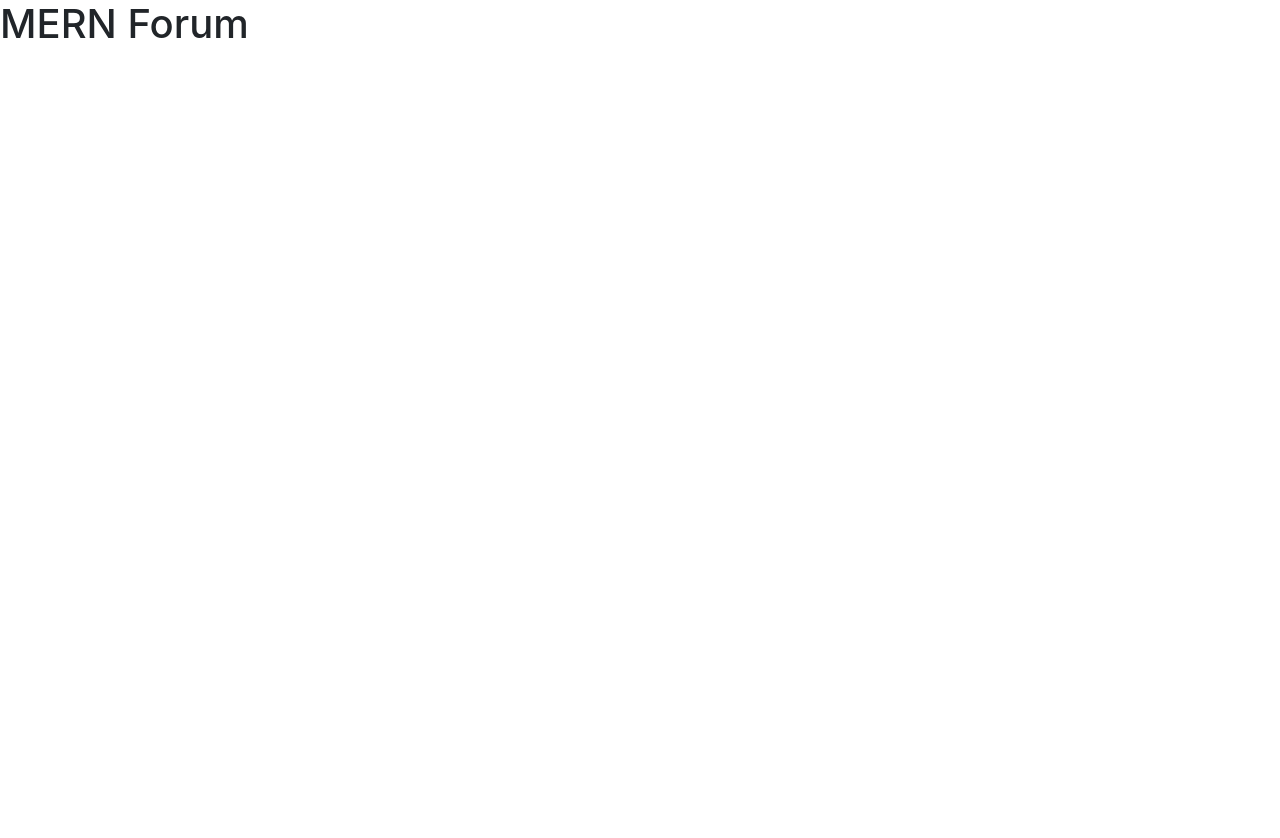
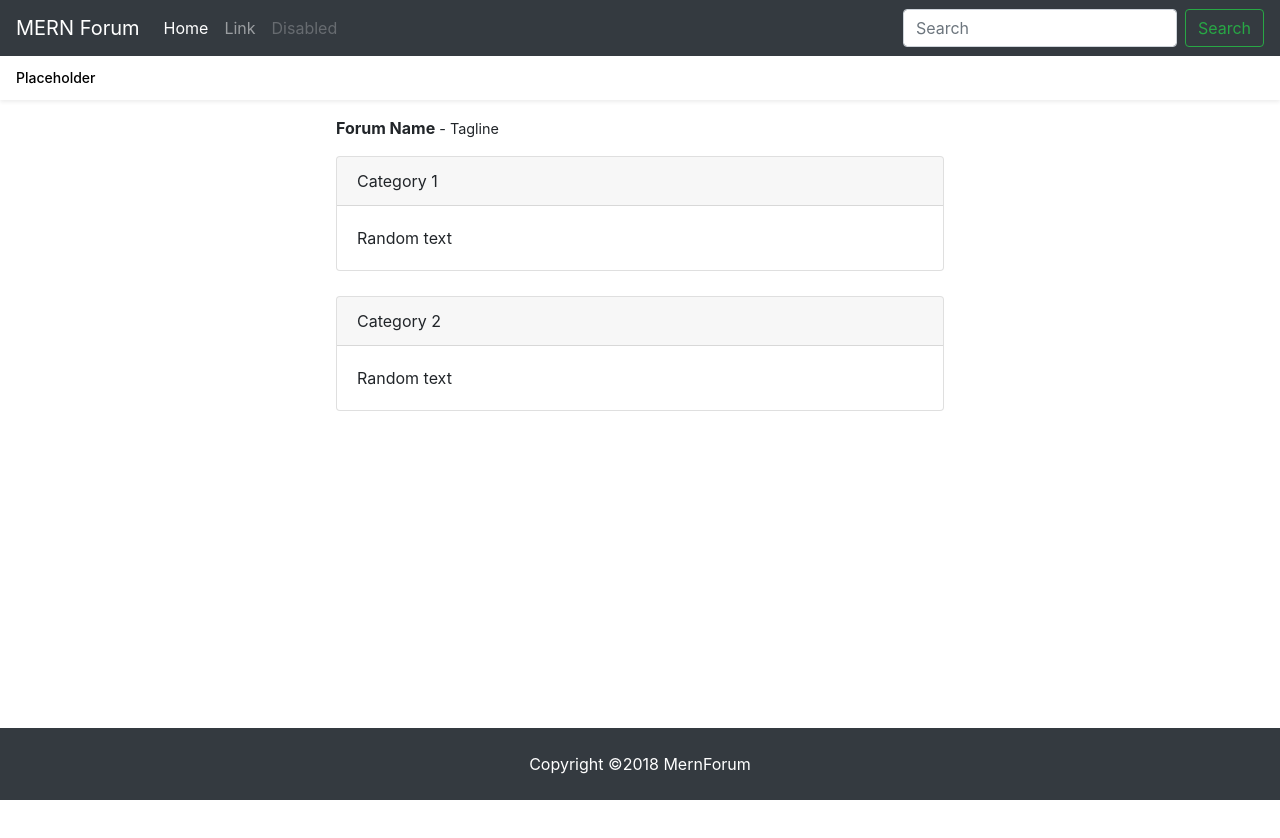
Before and after one commit to AverageDemo/mern-forum, a React (Create React App) app in the folder client/: page / in a window 1280 px wide. Shown: the top 838 px of the page. After the commit the page ends 800 px from the top, so only its background shows below. Built offline with nearby package versions, Linux system fonts and the light colour scheme.

Commit message:
Started adding a really poor intercace (I don't do design)

```diff
--- a/client/src/App.css
+++ b/client/src/App.css
@@ -1,5 +1,5 @@
 body {
-    min-height: 75rem;
+    min-height: 100vh;
 }
 .container {
     max-width: 50%;
@@ -54,3 +54,16 @@ body {
 .lh-150 {
     line-height: 1.5;
 }
+.forum-banner-name {
+    font-size: 1em;
+    font-weight: bold;
+}
+.forum-banner-tag {
+    font-size: 0.9em;
+}
+.nav-scroller > .nav > .nav-link {
+    color: #000 !important;
+}
+.content-box {
+    min-height: 100vh;
+}
--- a/client/src/App.js
+++ b/client/src/App.js
@@ -1,11 +1,20 @@
 import React, { Component } from "react";
+
+import Navbar from "./components/layout/Navbar";
+import Footer from "./components/layout/Footer";
+import Landing from "./components/layout/Landing";
+
 import "./App.css";
 
 class App extends Component {
     render() {
         return (
             <div className="App">
-                <h1>MERN Forum</h1>
+                <div className="d-flex flex-column content-box">
+                    <Navbar />
+                    <Landing />
+                    <Footer />
+                </div>
             </div>
         );
     }
--- /dev/null
+++ b/client/src/components/layout/Footer.js
@@ -0,0 +1,9 @@
+import React from "react";
+
+export default function Footer() {
+    return (
+        <footer className="bg-dark text-white mt-5 p-4 text-center">
+            Copyright &copy;{new Date().getFullYear()} MernForum
+        </footer>
+    );
+}
--- /dev/null
+++ b/client/src/components/layout/Landing.js
@@ -0,0 +1,26 @@
+import React, { Component } from "react";
+
+class Landing extends Component {
+    render() {
+        return (
+            <main role="main" className="container flex-fill p-3">
+                <p className="mb-3">
+                    <span className="forum-banner-name">Forum Name</span>
+                    <span className="forum-banner-tag"> - Tagline</span>
+                </p>
+
+                <div className="card">
+                    <div className="card-header">Category 1</div>
+                    <div className="card-body">Random text</div>
+                </div>
+
+                <div className="card">
+                    <div className="card-header">Category 2</div>
+                    <div className="card-body">Random text</div>
+                </div>
+            </main>
+        );
+    }
+}
+
+export default Landing;
--- /dev/null
+++ b/client/src/components/layout/Navbar.js
@@ -0,0 +1,57 @@
+import React, { Component } from "react";
+
+class Navbar extends Component {
+    render() {
+        return (
+            <div>
+                <nav className="navbar navbar-expand-md navbar-dark bg-dark">
+                    <a className="navbar-brand text-white">MERN Forum</a>
+                    <button
+                        className="navbar-toggler"
+                        type="button"
+                        data-toggle="collapse"
+                        data-target="#navbarCollapse"
+                        aria-controls="navbarCollapse"
+                        aria-expanded="false"
+                        aria-label="Toggle navigation"
+                    >
+                        <span className="navbar-toggler-icon" />
+                    </button>
+                    <div className="collapse navbar-collapse" id="navbarCollapse">
+                        <ul className="navbar-nav mr-auto">
+                            <li className="nav-item active">
+                                <a className="nav-link">
+                                    Home <span className="sr-only">(current)</span>
+                                </a>
+                            </li>
+                            <li className="nav-item">
+                                <a className="nav-link">Link</a>
+                            </li>
+                            <li className="nav-item">
+                                <a className="nav-link disabled">Disabled</a>
+                            </li>
+                        </ul>
+                        <form className="form-inline mt-2 mt-md-0">
+                            <input
+                                className="form-control mr-sm-2"
+                                type="text"
+                                placeholder="Search"
+                                aria-label="Search"
+                            />
+                            <button className="btn btn-outline-success my-2 my-sm-0" type="submit">
+                                Search
+                            </button>
+                        </form>
+                    </div>
+                </nav>
+                <div className="nav-scroller bg-white shadow-sm">
+                    <nav className="nav nav-underline">
+                        <a className="nav-link active">Placeholder</a>
+                    </nav>
+                </div>
+            </div>
+        );
+    }
+}
+
+export default Navbar;
```
